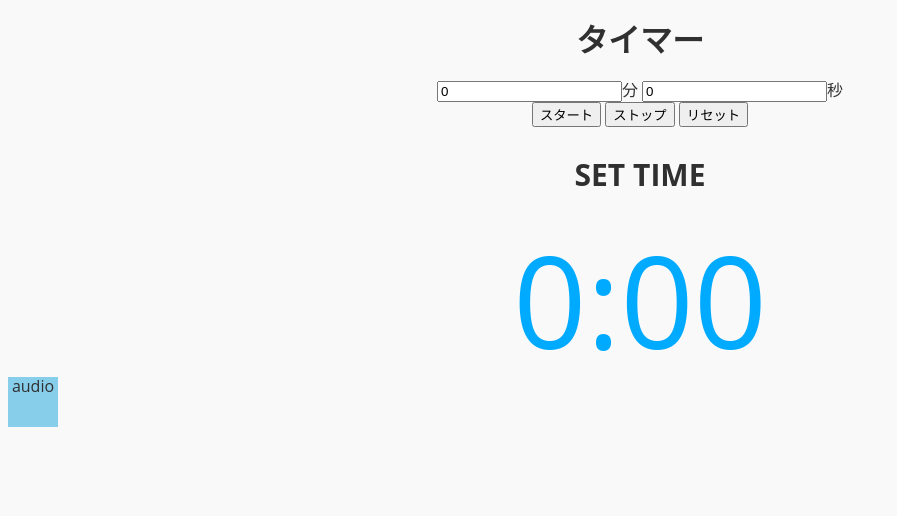
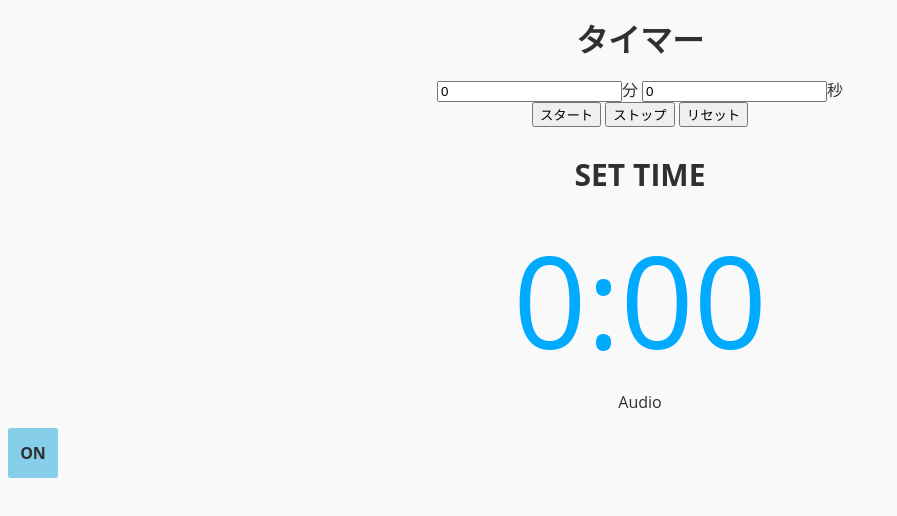
Before and after one commit to d-yuji/javascript_studies, a plain HTML site: page Timer/timer.html in a window 1280 px wide. Shown: the whole page, without its empty margins (0-897 px from the left). Drawn offline with Linux system fonts and the light colour scheme.

Commit message:
音のオンオフとか

```diff
--- a/Timer/timer.css
+++ b/Timer/timer.css
@@ -35,6 +35,7 @@ body{
 	background-color: #f9f9f9;
 	text-align: center;
 }
+
 #finish{
 	margin: 30px;
 	font-weight: bold;
@@ -48,5 +49,10 @@ body{
 #audio{
 	width: 50px;
 	height: 50px;
+	border-radius:5%;
+	font-weight: bold;
+	line-height: 50px;
+	cursor: pointer;
+	text-align:center;
 	background-color: skyblue;
 }
--- a/Timer/timer.html
+++ b/Timer/timer.html
@@ -17,7 +17,8 @@
 	</form>
 	<div id = "finish">SET TIME</div>
 	<div id = "count">0:00</div>
-	<div id = "audio">audio</div>
+	<p>Audio</p>
+	<div id = "audio">ON</div>
 	<script type="text/javascript" src = "timer.js"></script>
 </body>
 </html>
--- a/Timer/timer.js
+++ b/Timer/timer.js
@@ -1,6 +1,6 @@
 var timer1;
 var audio = new Audio("res/se_maoudamashii_chime02.mp3");
-
+var audioReset = new Audio("res/se_maoudamashii_system07.mp3");
 var timerH,timerM,timerS;
 
 var timerText = document.getElementById("finish");
@@ -46,8 +46,8 @@ function countDown(){
 	minI = parseInt(min,10);
 	secI = parseInt(sec,10);
 
-	if(minI < 0 || minI > 59 || secI < 0 || secI >59){
-		alert("正しい値(0~59)を入れてください")
+	if(minI < 0 || minI > 59 || secI < 0 || secI >59 ||Number.isNaN(minI)||Number.isNaN(secI)){
+		alert("正しい値(0~59)を半角英数字で入れてください")
 		reSet();
 	}else{
 		tmWrite( minI*60 + secI-1);
```
Also changed, not shown: 1 other file.
